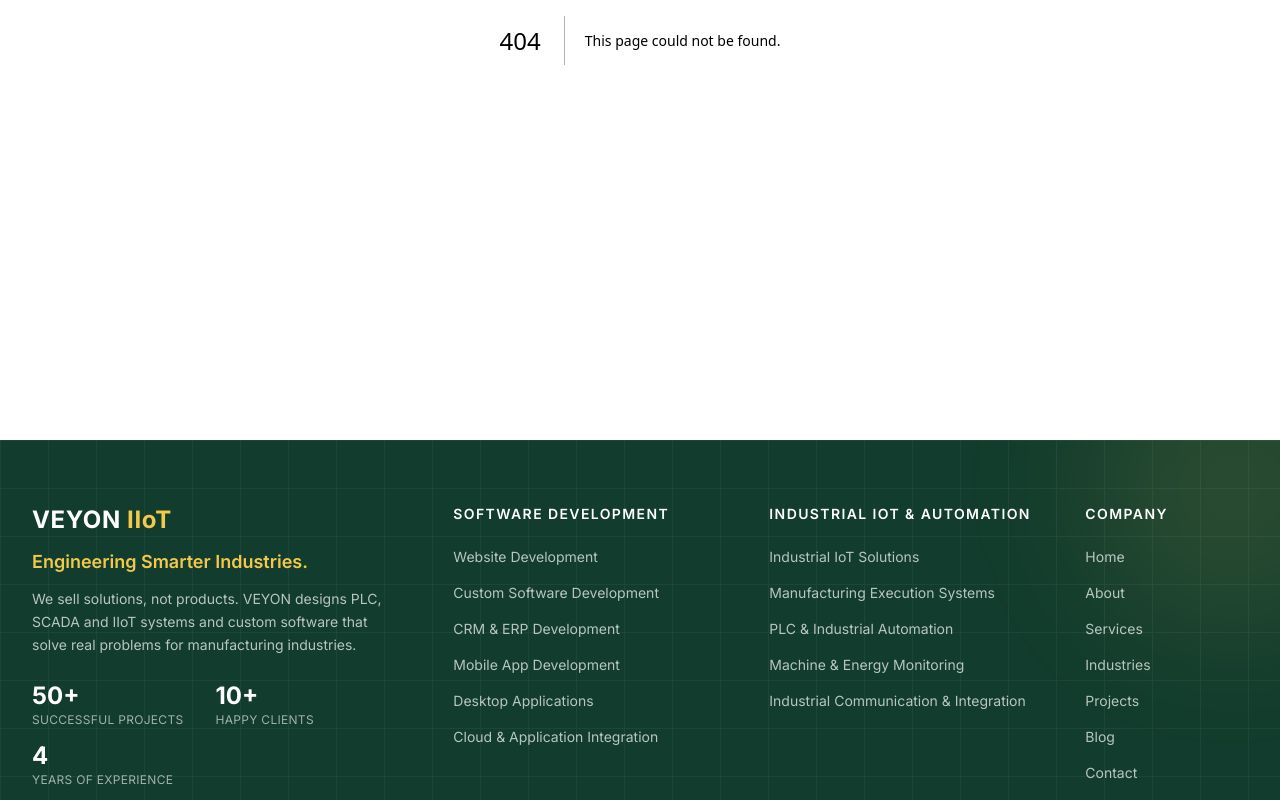
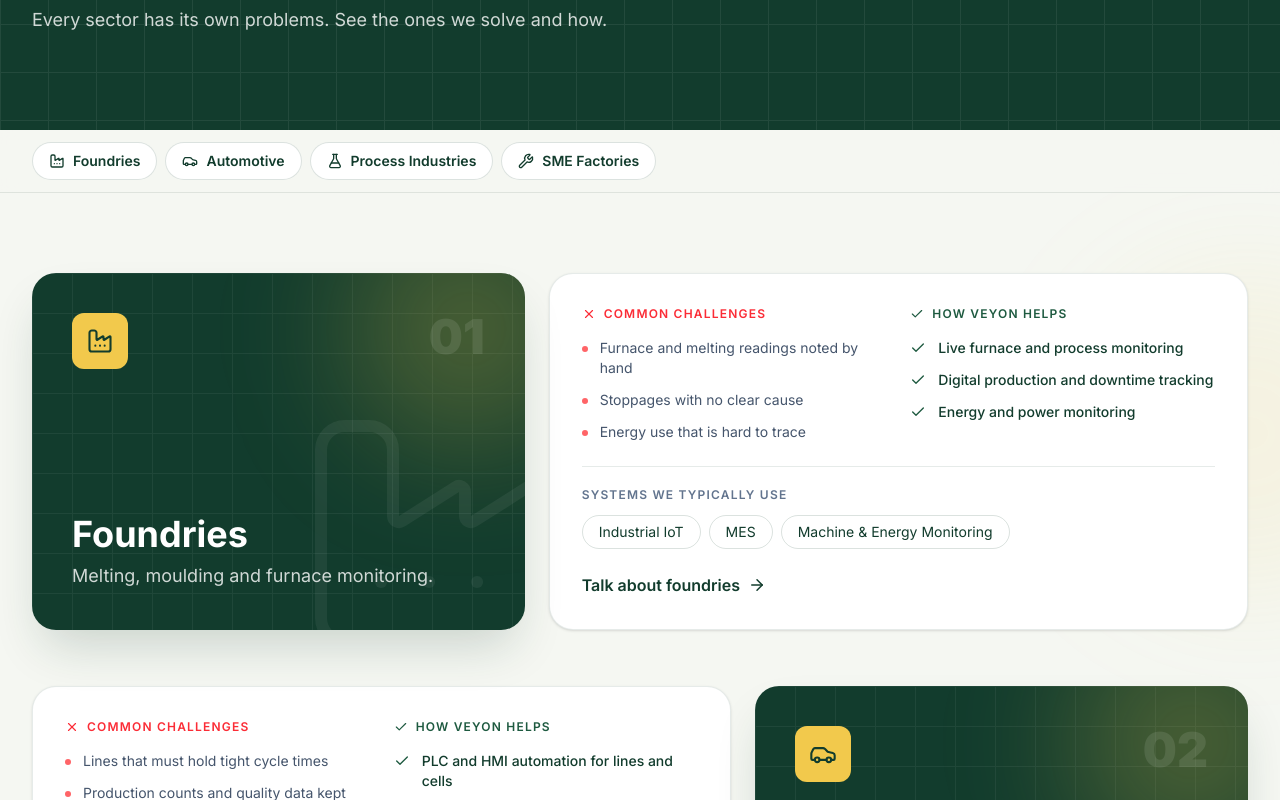
Before and after one commit to Prabhakaran811/veyonweb-site, a Next.js app: page /industries in a window 1280 px wide. Before the commit this address had no page. Shown: the part 360-1160 px from the top of the page. Built offline with nearby package versions, Linux system fonts and the light colour scheme.

Commit message:
update in the industries

```diff
--- /dev/null
+++ b/app/industries/page.tsx
@@ -0,0 +1,56 @@
+import type { Metadata } from "next";
+import Link from "next/link";
+import PageHero from "@/components/ui/PageHero";
+import IndustryBlock from "@/components/industries/IndustryBlock";
+import CTA from "@/components/home/CTA";
+import { Reveal } from "@/components/ui/Reveal";
+import { industries } from "@/data/services";
+import { industryDetails } from "@/data/industry-details";
+
+export const metadata: Metadata = {
+  title: "Industries | Automation for Foundries, Automotive & Process Plants | VEYON",
+  description:
+    "PLC, SCADA, IIoT and software solutions for foundries, automotive, process industries and SME factories in Coimbatore and across Tamil Nadu.",
+};
+
+export default function IndustriesPage() {
+  const entries = industries.flatMap((item) => (industryDetails[item.title] ? [{ item, detail: industryDetails[item.title] }] : []));
+
+  return (
+    <>
+      <PageHero
+        crumb="Industries"
+        title="Automation shaped around"
+        accent="your industry."
+        text="Every sector has its own problems. See the ones we solve and how."
+      />
+
+      {/* sticky jump bar */}
+      <div className="sticky top-16 z-40 border-b border-primary/10 bg-background/90 backdrop-blur">
+        <nav aria-label="Industries" className="mx-auto flex max-w-7xl gap-2 overflow-x-auto px-4 py-3 sm:px-6 lg:px-8">
+          {entries.map(({ item, detail }) => (
+            <a key={detail.id} href={`#${detail.id}`} className="flex shrink-0 items-center gap-2 rounded-full border border-primary/15 bg-white px-4 py-2 text-sm font-semibold text-primary transition-all duration-300 hover:border-accent hover:bg-accent">
+              <item.icon size={16} /> {item.title}
+            </a>
+          ))}
+        </nav>
+      </div>
+
+      <section className="relative overflow-x-clip">
+        <div aria-hidden className="pointer-events-none absolute -right-32 top-20 h-80 w-80 rounded-full bg-accent/10 blur-3xl" />
+        <div aria-hidden className="pointer-events-none absolute -left-32 bottom-40 h-80 w-80 rounded-full bg-secondary/10 blur-3xl" />
+        <div className="relative mx-auto max-w-7xl space-y-10 px-4 py-12 sm:space-y-14 sm:px-6 sm:py-20 lg:px-8">
+          {entries.map(({ item, detail }, i) => (
+            <IndustryBlock key={detail.id} item={item} detail={detail} index={i} />
+          ))}
+          <Reveal className="text-center text-slate-600 sm:text-lg">
+            Work in a different industry? The same problem-first approach applies.{" "}
+            <Link href="/contact" className="font-semibold text-primary underline decoration-accent decoration-2 underline-offset-4">Tell us about it</Link>.
+          </Reveal>
+        </div>
+      </section>
+
+      <CTA />
+    </>
+  );
+}
--- /dev/null
+++ b/components/industries/IndustryBlock.tsx
@@ -0,0 +1,77 @@
+import Link from "next/link";
+import { ArrowRight, Check, X } from "lucide-react";
+import type { Item } from "@/data/services";
+import type { IndustryDetail } from "@/data/industry-details";
+import { Reveal } from "@/components/ui/Reveal";
+
+type Props = { item: Omit<Item, "href">; detail: IndustryDetail; index: number };
+
+export default function IndustryBlock({ item, detail, index }: Props) {
+  const Icon = item.icon;
+  const flip = index % 2 === 1;
+  return (
+    <Reveal>
+      <article id={detail.id} className="scroll-mt-36 grid grid-cols-1 gap-5 lg:grid-cols-12 lg:gap-6">
+        {/* Visual panel */}
+        <div className={`relative min-w-0 overflow-hidden rounded-3xl bg-primary p-7 text-white shadow-2xl shadow-primary/20 sm:p-10 lg:col-span-5 ${flip ? "lg:order-2" : ""}`}>
+          <div aria-hidden className="absolute inset-0 opacity-[0.06] [background-image:linear-gradient(#fff_1px,transparent_1px),linear-gradient(90deg,#fff_1px,transparent_1px)] [background-size:40px_40px]" />
+          <div aria-hidden className="pointer-events-none absolute -right-16 -top-16 h-60 w-60 rounded-full bg-accent/25 blur-3xl" />
+          <Icon aria-hidden strokeWidth={1} className="pointer-events-none absolute -bottom-12 -right-12 h-72 w-72 text-white/[0.06]" />
+          <div className="relative flex h-full min-h-[260px] flex-col">
+            <div className="flex items-start justify-between">
+              <span className="inline-flex h-14 w-14 items-center justify-center rounded-xl bg-accent text-primary">
+                <Icon size={28} strokeWidth={1.8} />
+              </span>
+              <span className="text-5xl font-black text-white/10">{String(index + 1).padStart(2, "0")}</span>
+            </div>
+            <div className="mt-auto pt-10">
+              <h2 className="break-words text-3xl font-bold sm:text-4xl">{item.title}</h2>
+              <p className="mt-2 max-w-sm text-white/80 sm:text-lg">{item.desc}</p>
+            </div>
+          </div>
+        </div>
+
+        {/* Details */}
+        <div className="min-w-0 rounded-3xl border border-primary/10 bg-white p-6 shadow-sm sm:p-8 lg:col-span-7">
+          <div className="grid gap-6 md:grid-cols-2">
+            <div>
+              <p className="flex items-center gap-2 text-xs font-semibold uppercase tracking-widest text-red-500"><X size={14} /> Common challenges</p>
+              <ul className="mt-4 space-y-3">
+                {detail.challenges.map((c) => (
+                  <li key={c} className="flex items-start gap-3 text-sm text-slate-600">
+                    <span className="mt-2 h-1.5 w-1.5 shrink-0 rounded-full bg-red-400" /> {c}
+                  </li>
+                ))}
+              </ul>
+            </div>
+            <div>
+              <p className="flex items-center gap-2 text-xs font-semibold uppercase tracking-widest text-secondary"><Check size={14} /> How VEYON helps</p>
+              <ul className="mt-4 space-y-3">
+                {detail.help.map((h) => (
+                  <li key={h} className="flex items-start gap-3 text-sm font-medium text-primary">
+                    <Check size={16} className="mt-0.5 shrink-0 text-secondary" /> {h}
+                  </li>
+                ))}
+              </ul>
+            </div>
+          </div>
+
+          <div className="mt-6 border-t border-primary/10 pt-5">
+            <p className="text-xs font-semibold uppercase tracking-widest text-slate-500">Systems we typically use</p>
+            <div className="mt-3 flex flex-wrap gap-2">
+              {detail.services.map((s) => (
+                <Link key={s.label} href={s.href} className="rounded-full border border-primary/15 px-4 py-1.5 text-sm text-primary transition-all duration-300 hover:border-accent hover:bg-accent">
+                  {s.label}
+                </Link>
+              ))}
+            </div>
+            <Link href="/contact" className="group mt-6 inline-flex items-center gap-2 font-semibold text-primary">
+              Talk about {item.title.toLowerCase()}
+              <ArrowRight size={18} className="transition-transform duration-300 group-hover:translate-x-1" />
+            </Link>
+          </div>
+        </div>
+      </article>
+    </Reveal>
+  );
+}
--- /dev/null
+++ b/data/industry-details.ts
@@ -0,0 +1,44 @@
+// Copy for the /industries page, keyed by industry title (matches data/services.ts).
+// Written as general capabilities. Edit so it matches what VEYON really does for each sector.
+export type IndustryDetail = {
+  id: string;
+  challenges: string[];
+  help: string[];
+  services: { label: string; href: string }[];
+};
+
+const S = {
+  iiot: { label: "Industrial IoT", href: "/services#industrial-iot" },
+  mes: { label: "MES", href: "/services#mes" },
+  plc: { label: "PLC & Automation", href: "/services#plc-automation" },
+  monitoring: { label: "Machine & Energy Monitoring", href: "/services#machine-monitoring" },
+  comms: { label: "Industrial Communication", href: "/services#industrial-communication" },
+  software: { label: "Custom Software", href: "/services#custom-software" },
+};
+
+export const industryDetails: Record<string, IndustryDetail> = {
+  Foundries: {
+    id: "foundries",
+    challenges: ["Furnace and melting readings noted by hand", "Stoppages with no clear cause", "Energy use that is hard to trace"],
+    help: ["Live furnace and process monitoring", "Digital production and downtime tracking", "Energy and power monitoring"],
+    services: [S.iiot, S.mes, S.monitoring],
+  },
+  Automotive: {
+    id: "automotive",
+    challenges: ["Lines that must hold tight cycle times", "Production counts and quality data kept apart", "Machines from different makers that don't connect"],
+    help: ["PLC and HMI automation for lines and cells", "Real-time production tracking and OEE", "Machine-to-system integration"],
+    services: [S.plc, S.mes, S.comms],
+  },
+  "Process Industries": {
+    id: "process-industries",
+    challenges: ["Processes that need constant manual supervision", "Alarms and readings spread across separate screens", "Reports prepared by hand"],
+    help: ["SCADA supervision and alarm handling", "Process control with PLCs and control panels", "Automated reports and dashboards"],
+    services: [S.plc, S.iiot, S.software],
+  },
+  "SME Factories": {
+    id: "sme-factories",
+    challenges: ["Limited budget for a big, one-shot overhaul", "Spreadsheets and paper running production", "No clear view of machine utilisation"],
+    help: ["Step-by-step upgrades you can scale", "Simple dashboards and production tracking", "Custom software that fits your size"],
+    services: [S.mes, S.iiot, S.software],
+  },
+};
```
